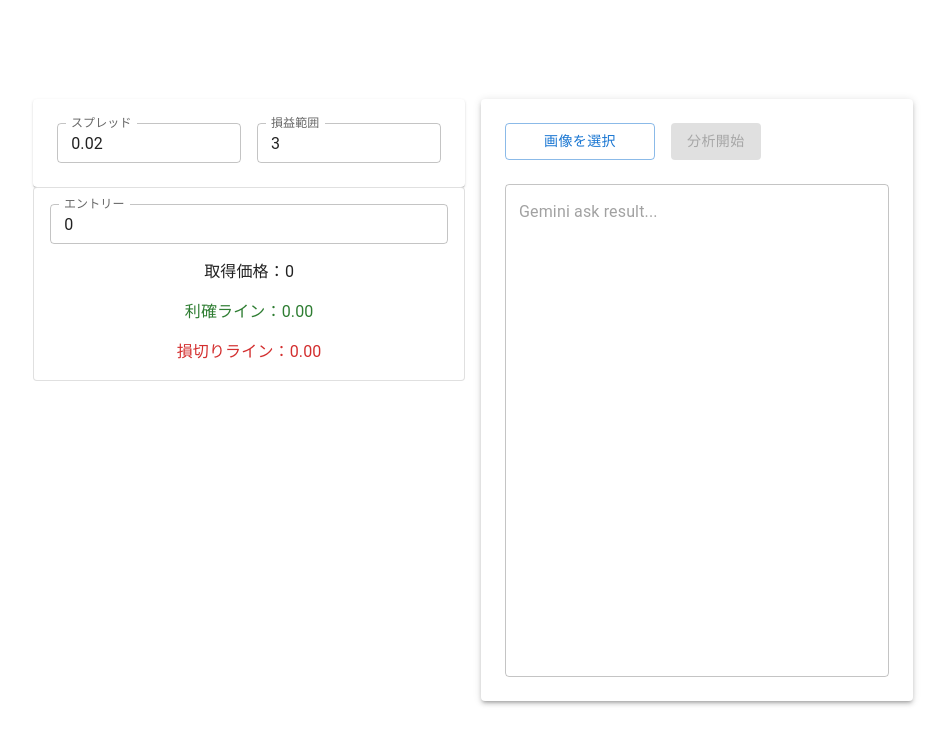
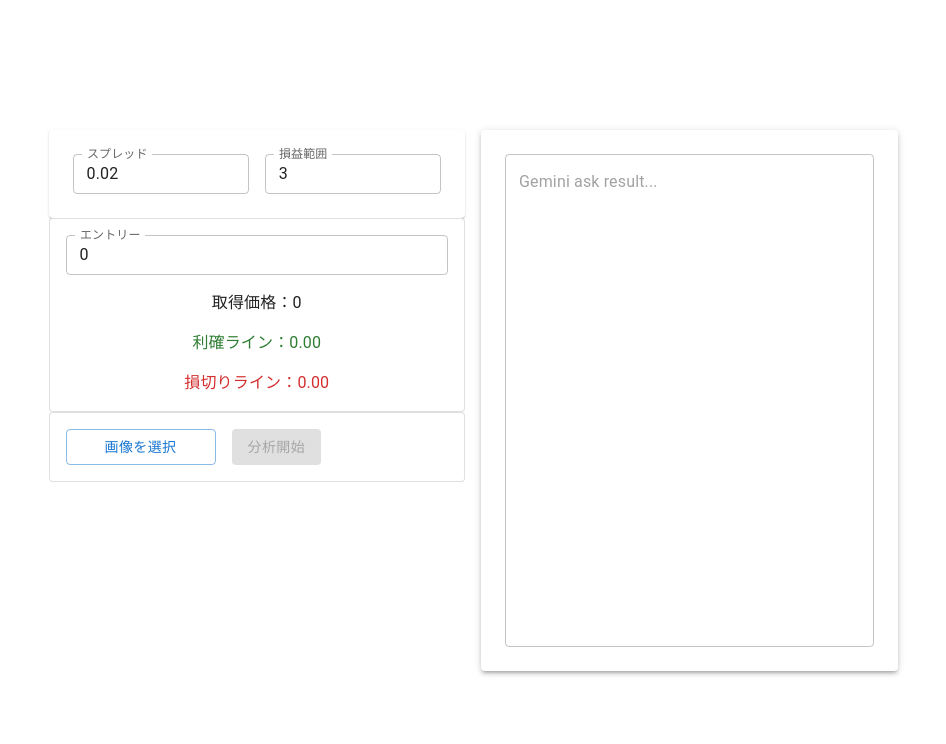
Before and after one commit to dioh0922/investment_simulator, a React (Vite) app: page / in a window 1280 px wide. Shown: the top 744 px of the page, without its empty margins (167-1113 px from the left). Built offline with nearby package versions, Linux system fonts and the light colour scheme; no server answers.

Commit message:
レイアウト調整

```diff
--- a/src/App.tsx
+++ b/src/App.tsx
@@ -1,20 +1,40 @@
-import { useState, useMemo } from 'react'
+import { useState, } from 'react'
 
 import './App.css'
 import Gemini from './Gemini'
 import Trade from './Trade'
 import { Grid } from '@mui/material'
 
-function App() {
-
+const App = () => {
+  const [trigger, setTrigger] = useState(0)
+  const [loading, setLoading] = useState(false)
+  const [base64, setBase64] = useState<string | null>('')
+  const handleLoadFile = (e: string) => {
+    setBase64(e)
+  }
+  const callApi = () => {
+    setLoading(true)
+    setTrigger(prev => prev + 1)
+  }
+  const apiDone = () => {
+    setLoading(false)
+  }
   return (
     <>
       <Grid container spacing={2}>
         <Grid size={{xs: 12, md:6}}>
-          <Trade/>
+          <Trade
+          sendFile={handleLoadFile}
+          callApi={callApi}
+          loading={loading}
+          disabled={!base64}/>
         </Grid>
         <Grid size={{xs: 12, md:6}}>
-          <Gemini/>
+          <Gemini
+            base64={base64}
+            trigger={trigger}
+            loading={loading}
+            apiDone={apiDone}/>
         </Grid>
       </Grid>
     </>
--- a/src/Gemini.tsx
+++ b/src/Gemini.tsx
@@ -1,52 +1,36 @@
-import { useState, useMemo } from 'react'
-import { LoadingButton } from '@mui/lab';
+import { useState, useEffect  } from 'react'
 import axios from 'axios'
-import { Stack, Box, Button, Paper, TextField, Typography } from '@mui/material'
+import { Box, Paper, TextField } from '@mui/material'
 
 
-function Gemini() {
-
-  const parseDataUrl = (dataUrl: string): { mimeType: string, base64Data: string } | null => {
-    const match = dataUrl.match(/^data:([^;]+);base64,(.+)$/);
+const Gemini = ({base64, trigger, loading, apiDone}:{
+  base64: string | null,
+  trigger: number,
+  loading: boolean,
+  apiDone: () => void
+}) => {
+  const parseDataUrl = (inputData: string): { mimeType: string, base64Data: string } | null => {
+    const match = inputData.match(/^data:([^;]+);base64,(.+)$/);
     if (!match) return null;
 
     const [, mimeType, base64Data] = match;
     return { mimeType, base64Data };
   }
-
   const apiUrl = import.meta.env.VITE_API_URL;
   const [result, setResult] = useState('')
-    const resultChange = (e: React.ChangeEvent<HTMLInputElement>) => {
-      setResult(e.target.value)
-    }
-
-  const [base64, setBase64] = useState<string | null>(null)
-  const handleFileChange = (e: React.ChangeEvent<HTMLInputElement>) => {
-    const file = e.target.files?.[0]
-    if (!file) return
-
-    const reader = new FileReader();
-    reader.onload = () => {
-      const result = reader.result as string;
-      setBase64(result)
-      setFileLoaded(true)
-    }
-    reader.onerror = (error) => {
-      console.error('FileReader error:', error)
-    }
-    reader.readAsDataURL(file)
+  const resultChange = (e: React.ChangeEvent<HTMLInputElement>) => {
+    setResult(e.target.value)
   }
 
-  const [loading, setLoading] = useState(false);
-  const [fileLoaded, setFileLoaded] = useState(false)
+  useEffect(() => {
+    callGemini()
+  }, [trigger])
 
-
-  const callApi = () => {
+  const callGemini = () => {
     const param = parseDataUrl(base64 ?? '')
     if (!param) return
     const prompt = "あなたは投資の専門家です。投資の勉強中で演習問題として以下のチャートの傾向を教えてください。"
     + "また、前提条件として企業の業績などの外的要因はこの時点では無視して構いません。"
-    setLoading(true)
     axios.post(apiUrl + 'callGemini.php', {
       prompt: prompt,
       base64: param.base64Data,
@@ -56,7 +40,7 @@ function Gemini() {
     }).catch((err) => {
       console.log(err)
     }).finally(() => {
-      setLoading(false)
+      apiDone()
     })
   }
 
@@ -73,31 +57,6 @@ function Gemini() {
         }}
         elevation={3}
       >
-        {/* --- アップロードとボタン --- */}
-        <Stack direction="row" spacing={2} alignItems="center">
-          <Button
-            variant="outlined"
-            component="label"
-            sx={{ minWidth: 150 }}
-          >
-            画像を選択
-            <input
-              type="file"
-              accept="image/*"
-              hidden
-              onChange={handleFileChange}
-            />
-          </Button>
-
-          <LoadingButton
-            loading={loading}
-            onClick={callApi}
-            disabled={!fileLoaded}
-            variant="contained"
-          >
-            分析開始
-          </LoadingButton>
-        </Stack>
 
         {/* --- 結果表示エリア --- */}
         <Box>
--- a/src/Trade.tsx
+++ b/src/Trade.tsx
@@ -1,7 +1,13 @@
 import { useState, useMemo } from 'react'
-import { Stack, Grid, Paper, TextField, Typography } from '@mui/material'
+import { Stack, Grid, Button, Paper, TextField, Typography } from '@mui/material'
+import { LoadingButton } from '@mui/lab'
 
-function Trade(){
+const Trade = ({ sendFile, callApi, loading, disabled }: {
+  sendFile: (file: string) => void,
+  callApi: () => void,
+  loading: boolean,
+  disabled: boolean
+}) => {
 
     const [value, setValue] = useState(0)
     const valueChange = (e: React.ChangeEvent<HTMLInputElement>) => {
@@ -26,6 +32,22 @@ function Trade(){
       const result = ((1 + Number(spread)) * value) * ((100 - lossRateLimit) / 100.0)
       return result.toFixed(2)
     }, [value, spread, lossRateLimit])
+
+    const handleFileChange = (e: React.ChangeEvent<HTMLInputElement>) => {
+      const file = e.target.files?.[0]
+      if (!file) return
+
+      const reader = new FileReader();
+      reader.onload = () => {
+        const result = reader.result as string;
+        //setBase64(result)
+        sendFile(result)
+      }
+      reader.onerror = (error) => {
+        console.error('FileReader error:', error)
+      }
+      reader.readAsDataURL(file)
+    }
 
   return (
     <>
@@ -80,6 +102,33 @@ function Trade(){
           </Typography>
         </Stack>
       </Paper>
+      <Paper variant="outlined" sx={{ p: 2 }}>
+        {/* --- アップロードとボタン --- */}
+        <Stack direction="row" spacing={2} alignItems="center">
+          <Button
+            variant="outlined"
+            component="label"
+            sx={{ minWidth: 150 }}
+          >
+            画像を選択
+            <input
+              type="file"
+              accept="image/*"
+              hidden
+              onChange={handleFileChange}
+            />
+          </Button>
+
+          <LoadingButton
+            loading={loading}
+            onClick={callApi}
+            disabled={disabled}
+            variant="contained"
+          >
+            分析開始
+          </LoadingButton>
+        </Stack>
+      </Paper>
     </>
   )
 }
```
